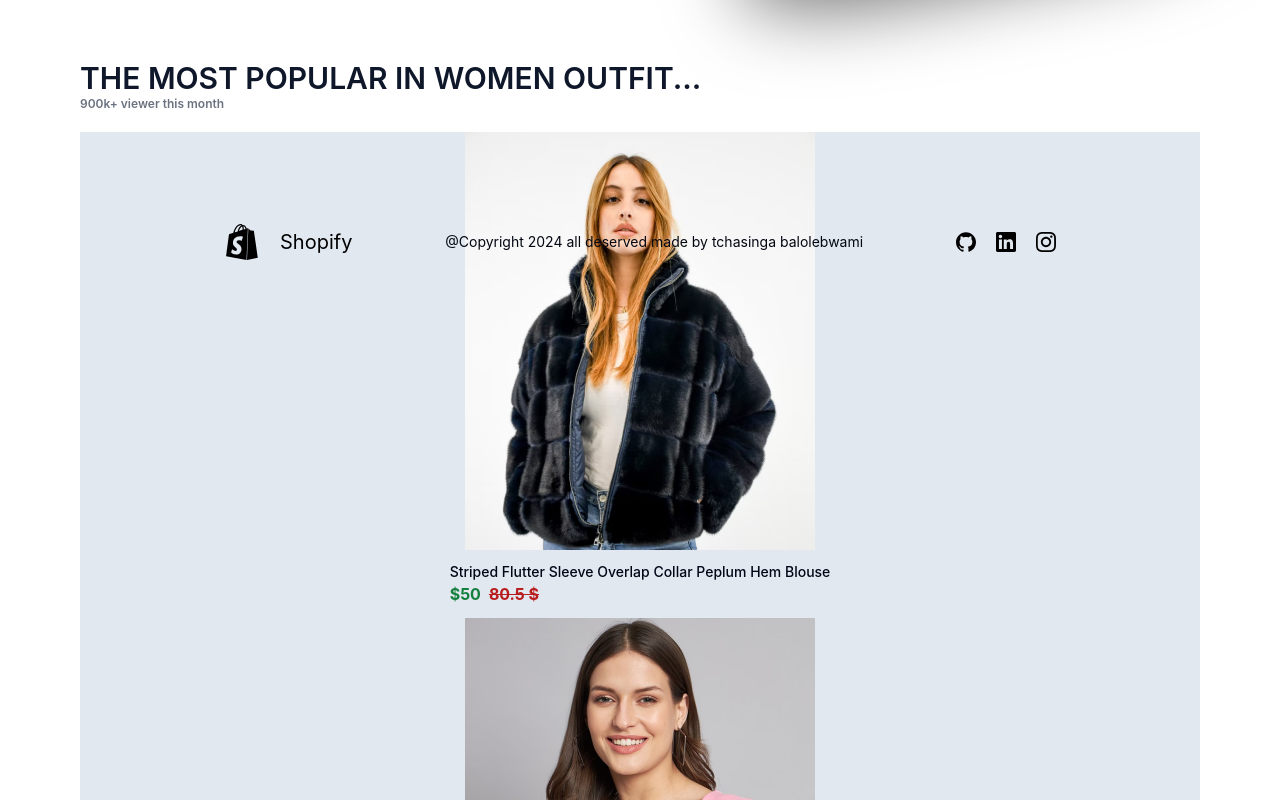
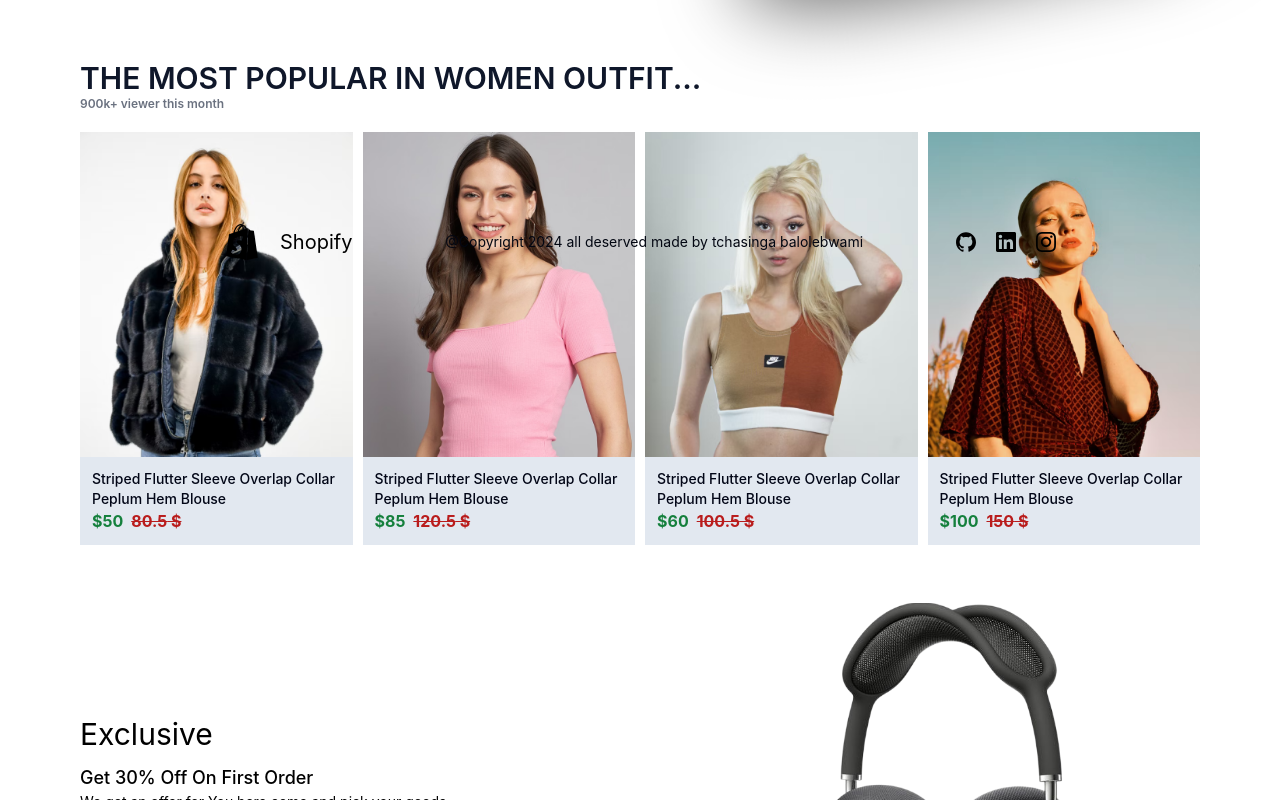
Before and after one commit to tchasinga/magazine-shopping, a React (Vite) app in the folder frontend/: page / in a window 1280 px wide. Shown: the part 520-1320 px from the top of the page. Built offline with nearby package versions, Linux system fonts and the light colour scheme.

Commit message:
New five

```diff
--- a/frontend/src/index.css
+++ b/frontend/src/index.css
@@ -37,6 +37,12 @@
 
 .dropObject {
   filter: drop-shadow(-10px 91px 39px #00000095);
+}
+
+.mygridreponsive {
+  display: grid;
+  grid-template-columns: repeat(auto-fit, minmax(250px, 1fr));
+  grid-gap: 10px;
 }
 
 
```
